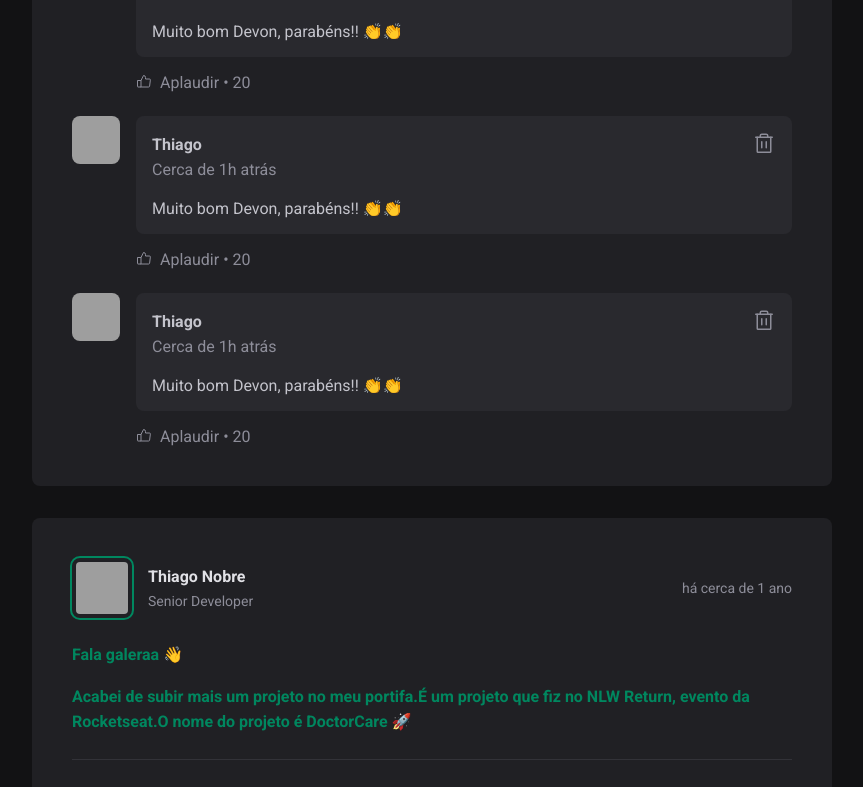
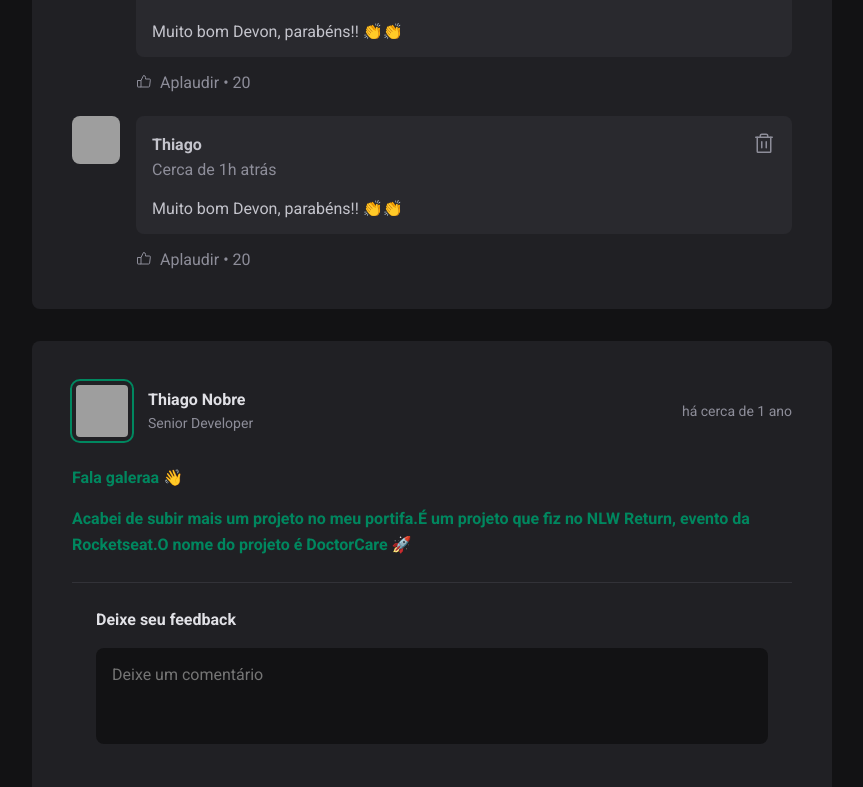
Before and after one commit to firestormDev/ignite-feed, a React (Vite) app: page / in a window 1280 px wide. Shown: the part 629-1416 px from the top of the page, without its empty margins (352-1215 px from the left). Built offline with nearby package versions, Linux system fonts and the light colour scheme; grey boxes are pictures that could not be loaded.

Commit message:
feat: Implementing useState in Post

```diff
--- a/src/components/Post.jsx
+++ b/src/components/Post.jsx
@@ -1,10 +1,18 @@
 import { format, formatDistanceToNow } from 'date-fns';
 import { ptBR } from 'date-fns/locale/pt-BR';
+import { useState } from 'react';
+
 import { Avatar } from './Avatar';
 import { Comment } from './Comment';
+
 import styles from './Post.module.css';
 
 export function Post({ author, publishedAt, content }) {
+    const [comments, setComments] = useState([
+        1,
+        2,
+    ])
+
     const publishedDateFormatted = format(publishedAt, "d 'de' LLLL 'às' HH:mm'h'", {
         locale: ptBR,
     })
@@ -13,6 +21,13 @@
         locale: ptBR,
         addSuffix: true,
     })
+
+    function handleCreateNewComment() {
+        event.preventDefault()
+
+        setComments([...comments, comments.length + 1]);
+
+    }
 
     return (
         <article className={styles.post}>
@@ -38,20 +53,23 @@
                 })}
             </div>
 
-            <form className={styles.commentForm}>
+            <form onSubmit={handleCreateNewComment} className={styles.commentForm}>
                 <strong>Deixe seu feedback</strong>
+
                 <textarea
                     placeholder="Deixe um comentário"
                 />
+
                 <footer>
                     <button type="submit">Publicar</button>
                 </footer>
             </form>
 
             <div className={styles.commentList}>
-                <Comment />
-                <Comment />
-                <Comment />
+                {comments.map(comment => {
+                    return <Comment />
+                })}
+
             </div>
 
         </article>
```
